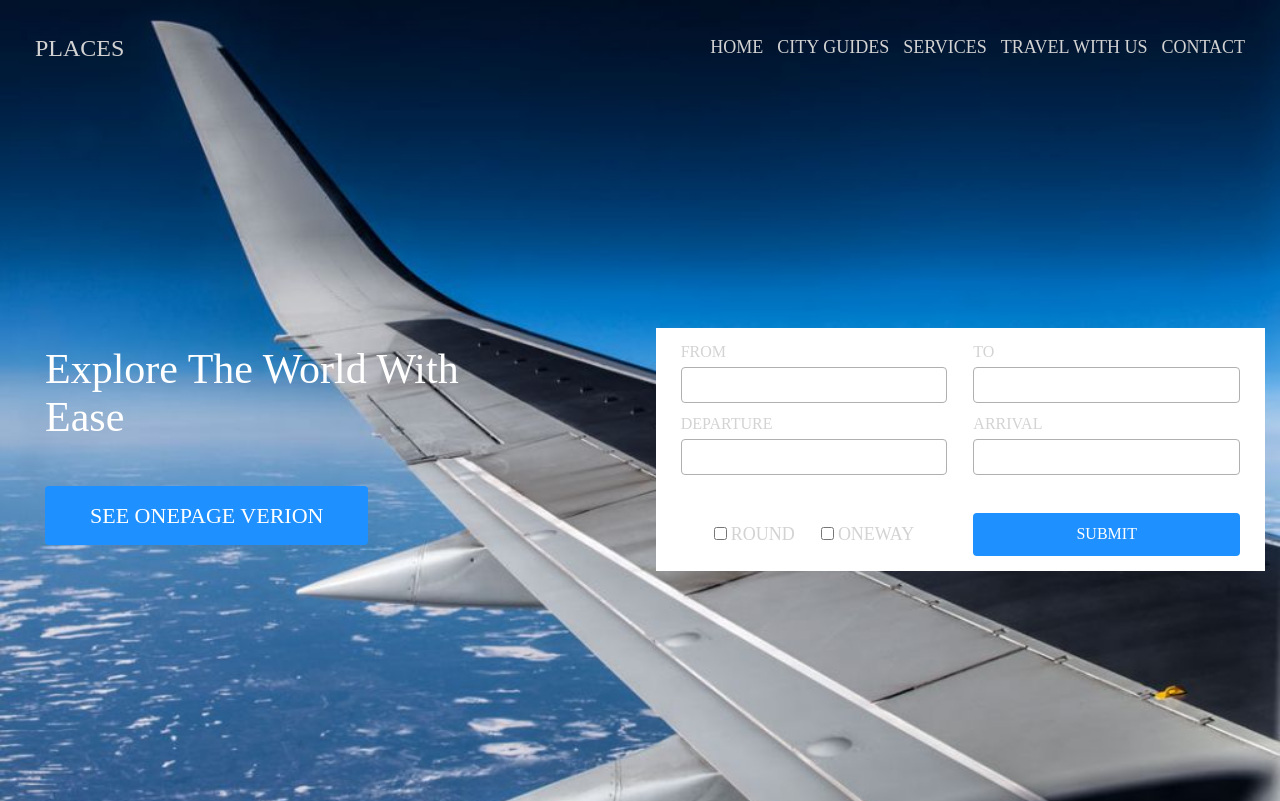
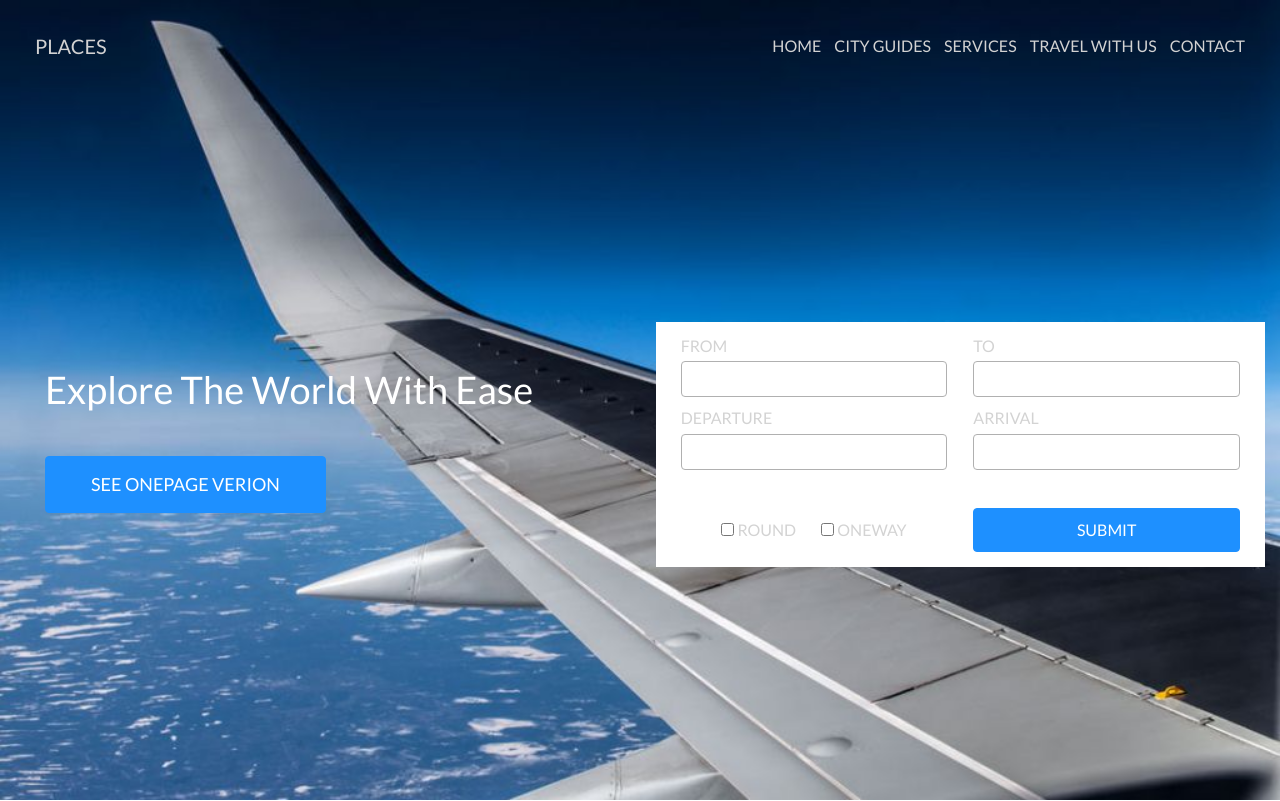
Before and after one commit to Memgela/html_css_practice, a plain HTML site: page 01. Airline landing/index.html in a window 1280 px wide. Drawn offline with Linux system fonts and the light colour scheme.

Commit message:
changed font

```diff
--- a/01. Airline landing/index.html
+++ b/01. Airline landing/index.html
@@ -4,6 +4,7 @@
     <meta charset="UTF-8">
     <meta name="viewport" content="width=device-width, initial-scale=1.0">
     <title>Plane land</title>
+    <link href="https://fonts.googleapis.com/css2?family=Lato&display=swap" rel="stylesheet">
     <link rel="stylesheet" href="normalize.css" />
     <link rel="stylesheet" href="styles.css" />
 </head>
--- a/01. Airline landing/styles.css
+++ b/01. Airline landing/styles.css
@@ -1,5 +1,6 @@
 * {
     box-sizing: border-box;
+    font-family: 'Lato', sans-serif;
 }
 
 .page {
@@ -17,7 +18,7 @@
     text-align: center;
     text-transform: uppercase;
     color: #d2d2d2;
-    font-size: 24px;
+    font-size: 20px;
     margin: 10px;
 }
 
@@ -40,7 +41,7 @@
 }
 
 .nav-list-link {
-    font-size: 18px;
+    font-size: 16px;
     color: #d2d2d2;
     text-decoration: none;
     text-transform: uppercase;
@@ -77,7 +78,7 @@
 
 .page-title {
     color: #fff;
-    font-size: 20px;
+    font-size: 18px;
     margin: 36px 0 0 0;
     font-weight: normal;
 }
@@ -86,7 +87,7 @@
     text-transform: uppercase;
     color: white;
     text-decoration: none;
-    border: 0 solid #1E90FF;
+    border: 1px solid #1E90FF;
     background-color: #1E90FF;
     border-radius: 4px;
     padding: 12px 30px;
@@ -123,7 +124,7 @@
     border: 1px solid #b0b0b0;
     border-radius: 4px;
     padding-left: 8px;
-    font-size: 18px;
+    font-size: 14px;
 }
 
 .form-input:focus {
@@ -147,7 +148,7 @@
     margin-top: 19px;
     text-transform: uppercase;
     color: white;
-    border: 0 solid #1E90FF;
+    border: 1px solid #1E90FF;
     background-color: #1E90FF;
     border-radius: 4px;
     padding: 12px;
@@ -243,18 +244,18 @@
     }
 
     .page-title {
-        font-size: 42px;
+        font-size: 38px;
         text-align: left;
         padding-right: 80px;
     }
 
     .show-button {
         padding: 17px 45px;
-        font-size: 22px;
+        font-size: 18px;
     }
 
     .label-checkbox {
-        font-size: 18px;
+        font-size: 16px;
     }
 
     #checklabel {
```
